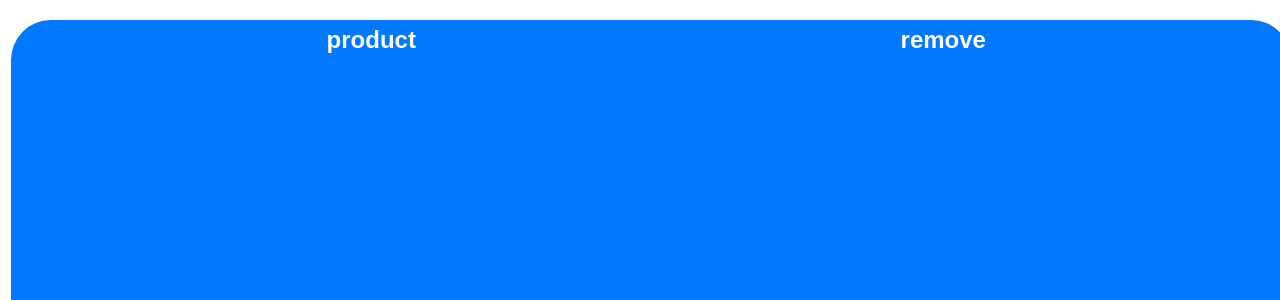
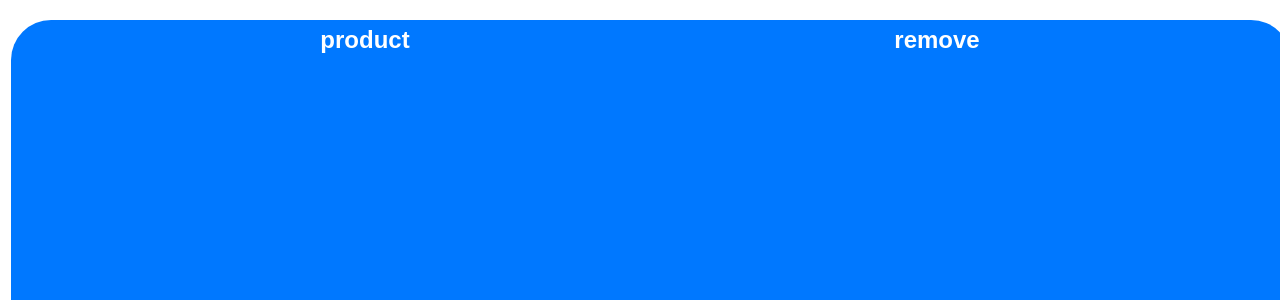
Before and after one commit to PietPtr/FinalProject, a Django app: page /cook in a window 1280 px wide. Shown: the part 211-511 px from the top of the page. Run offline with Django 3.2, Linux system fonts and the light colour scheme; the visitor is signed in with stand-in values (Sample User, id 1); data that the repository does not hold is empty.

Commit message:
Modify cook table

```diff
--- a/backend/restaurant/templates/cook.html
+++ b/backend/restaurant/templates/cook.html
@@ -17,8 +17,8 @@
     <div class="cooks">
         <table id="ordered">
             <tr>
-                <th>product</th>
-                <th>remove</th>
+                <th style="width: 300px;">product</th>
+                <th style="width: 300px;">remove</th>
             </tr>
             {% if foods %}
                 {% for food in foods %}
```
